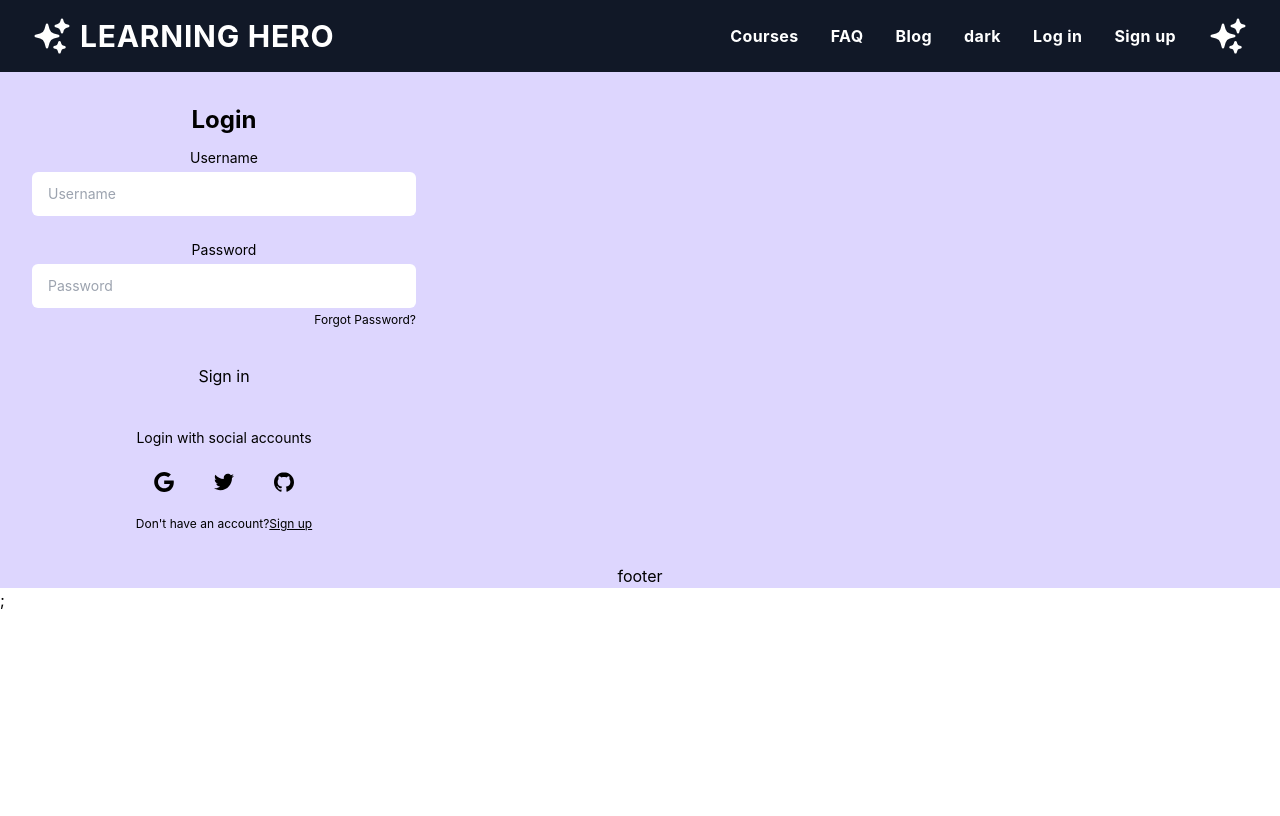
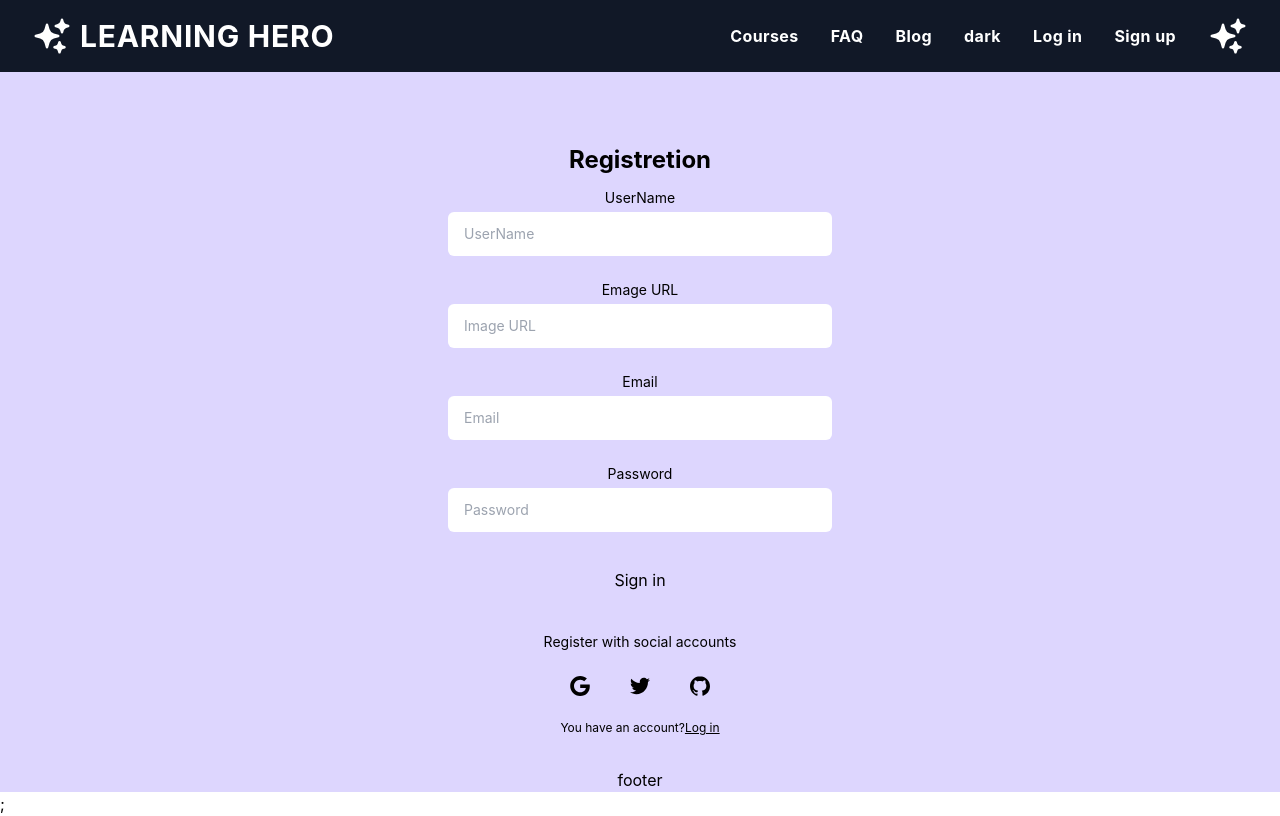
Before and after one commit to Mehedi62544Hasan/Assignment-10, a React (Create React App) app: page /register in a window 1280 px wide. Built offline with nearby package versions, Linux system fonts and the light colour scheme; no server answers.

Commit message:
create email done

```diff
--- a/src/shear/Login/Login.jsx
+++ b/src/shear/Login/Login.jsx
@@ -4,7 +4,7 @@ import { AuthContext } from '../../context/AuthProvider';
 const Login = () => {
     const [error, setError] = useState('');
 
-    const { createAccount } = useContext(AuthContext);
+    const { user } = useContext(AuthContext);
 
     const handleAccountCreate = (event) => {
         event.preventDefault();
@@ -12,16 +12,6 @@ const Login = () => {
         const from = event.target;
         const email = from.email.value;
         const password = from.password.value;
-
-        createAccount(email, password)
-            .then(result => {
-                console.log(result.user)
-                setError('');
-            })
-            .catch(error => {
-                console.error(error);
-                setError(error.message);
-            })
 
     }
     return (
--- a/src/shear/Register/Register.jsx
+++ b/src/shear/Register/Register.jsx
@@ -1,27 +1,58 @@
-import React from 'react';
+import React, { useContext, useState } from 'react';
+import { AuthContext } from '../../context/AuthProvider';
 
 const Register = () => {
+    const [error, setError] = useState('');
+
+    const { createAccount } = useContext(AuthContext);
+
+    const handleCreatAccount = (event) =>{
+        event.preventDefault();
+
+        const from = event.target;
+        const email = from.email.value;
+        const password = from.password.value;
+
+
+
+        createAccount(email, password)
+        .then(result => {
+            console.log(result.user)
+            setError('');
+        })
+        .catch(error => {
+            console.error(error);
+            setError(error.message);
+        })
+    }
+
     return (
-        <div>
+        <div  className='flex justify-center mt-10'>
             <div className="w-full max-w-md p-8 space-y-3 rounded-xl dark:bg-gray-900 dark:text-gray-100">
-                <h1 className="text-2xl font-bold text-center">Login</h1>
-                <form noValidate="" action="" className="space-y-6 ng-untouched ng-pristine ng-valid">
+                <h1 className="text-2xl font-bold text-center">Registretion</h1>
+                <form onSubmit={handleCreatAccount} noValidate="" action="" className="space-y-6 ng-untouched ng-pristine ng-valid">
                     <div className="space-y-1 text-sm">
-                        <label for="username" className="block dark:text-gray-400">Username</label>
-                        <input type="text" name="username" id="username" placeholder="Username" className="w-full px-4 py-3 rounded-md dark:border-gray-700 dark:bg-gray-900 dark:text-gray-100 focus:dark:border-violet-400" />
+                        <label for="username" className="block dark:text-gray-400">UserName</label>
+                        <input type="text" name="name" id="username" placeholder="UserName" className="w-full px-4 py-3 rounded-md dark:border-gray-700 dark:bg-gray-900 dark:text-gray-100 focus:dark:border-violet-400" />
+                    </div>
+                    <div className="space-y-1 text-sm">
+                        <label for="username" className="block dark:text-gray-400">Emage URL</label>
+                        <input type="text" name="image" id="username" placeholder="Image URL" className="w-full px-4 py-3 rounded-md dark:border-gray-700 dark:bg-gray-900 dark:text-gray-100 focus:dark:border-violet-400" />
+                    </div>
+                    <div className="space-y-1 text-sm">
+                        <label for="username" className="block dark:text-gray-400">Email</label>
+                        <input type="email" name="email" id="username" placeholder="Email" className="w-full px-4 py-3 rounded-md dark:border-gray-700 dark:bg-gray-900 dark:text-gray-100 focus:dark:border-violet-400" />
                     </div>
                     <div className="space-y-1 text-sm">
                         <label for="password" className="block dark:text-gray-400">Password</label>
                         <input type="password" name="password" id="password" placeholder="Password" className="w-full px-4 py-3 rounded-md dark:border-gray-700 dark:bg-gray-900 dark:text-gray-100 focus:dark:border-violet-400" />
-                        <div className="flex justify-end text-xs dark:text-gray-400">
-                            <a rel="noopener noreferrer" href="#">Forgot Password?</a>
-                        </div>
+
                     </div>
                     <button className="block w-full p-3 text-center rounded-sm dark:text-gray-900 dark:bg-violet-400">Sign in</button>
                 </form>
                 <div className="flex items-center pt-4 space-x-1">
                     <div className="flex-1 h-px sm:w-16 dark:bg-gray-700"></div>
-                    <p className="px-3 text-sm dark:text-gray-400">Login with social accounts</p>
+                    <p className="px-3 text-sm dark:text-gray-400">Register with social accounts</p>
                     <div className="flex-1 h-px sm:w-16 dark:bg-gray-700"></div>
                 </div>
                 <div className="flex justify-center space-x-4">
@@ -41,8 +72,8 @@ const Register = () => {
                         </svg>
                     </button>
                 </div>
-                <p className="text-xs text-center sm:px-6 dark:text-gray-400">Don't have an account?
-                    <a rel="noopener noreferrer" href="#" className="underline dark:text-gray-100">Sign up</a>
+                <p className="text-xs text-center sm:px-6 dark:text-gray-400">You have an account?
+                    <a rel="noopener noreferrer" href="#" className="underline dark:text-gray-100">Log in</a>
                 </p>
             </div>
         </div>
--- a/src/shear/RightSaid/CategoryDetails/CategoryDetails.jsx
+++ b/src/shear/RightSaid/CategoryDetails/CategoryDetails.jsx
@@ -45,10 +45,10 @@ const CategoryDetails = () => {
                             <Link href="#_" className="relative inline-flex items-center justify-start py-3 pl-4 pr-12 overflow-hidden font-semibold text-indigo-600 transition-all duration-150 ease-in-out rounded hover:pl-10 hover:pr-6 bg-gray-50 group">
                                 <span className="absolute bottom-0 left-0 w-full h-1 transition-all duration-150 ease-in-out bg-indigo-600 group-hover:h-full"></span>
                                 <span className="absolute right-0 pr-4 duration-200 ease-out group-hover:translate-x-12">
-                                    <svg className="w-5 h-5 text-green-400" fill="none" stroke="currentColor" viewBox="0 0 24 24" xmlns="http://www.w3.org/2000/svg"><path stroke-linecap="round" stroke-linejoin="round" stroke-width="2" d="M14 5l7 7m0 0l-7 7m7-7H3"></path></svg>
+                                    <svg className="w-5 h-5 text-green-400" fill="none" stroke="currentColor" viewBox="0 0 24 24" xmlns="http://www.w3.org/2000/svg"><path stroke-linecap="round" stroke-linejoin="round" strokeWidth="2" d="M14 5l7 7m0 0l-7 7m7-7H3"></path></svg>
                                 </span>
                                 <span className="absolute left-0 pl-2.5 -translate-x-12 group-hover:translate-x-0 ease-out duration-200">
-                                    <svg className="w-5 h-5 text-green-400" fill="none" stroke="currentColor" viewBox="0 0 24 24" xmlns="http://www.w3.org/2000/svg"><path stroke-linecap="round" stroke-linejoin="round" stroke-width="2" d="M14 5l7 7m0 0l-7 7m7-7H3"></path></svg>
+                                    <svg className="w-5 h-5 text-green-400" fill="none" stroke="currentColor" viewBox="0 0 24 24" xmlns="http://www.w3.org/2000/svg"><path stroke-linecap="round" stroke-linejoin="round" strokeWidth="2" d="M14 5l7 7m0 0l-7 7m7-7H3"></path></svg>
                                 </span>
                                 <span className="relative w-full text-left transition-colors duration-200 ease-in-out group-hover:text-white">Get Access</span>
                             </Link>
```
